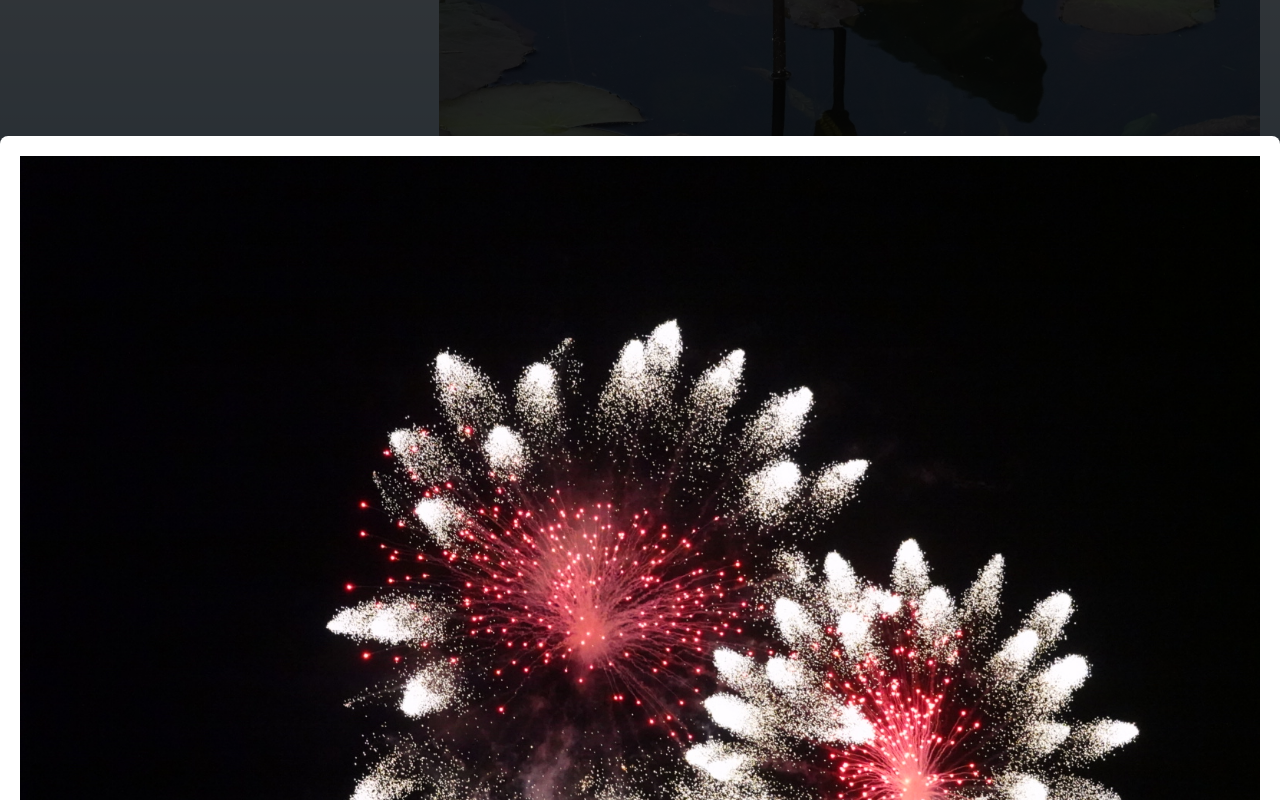
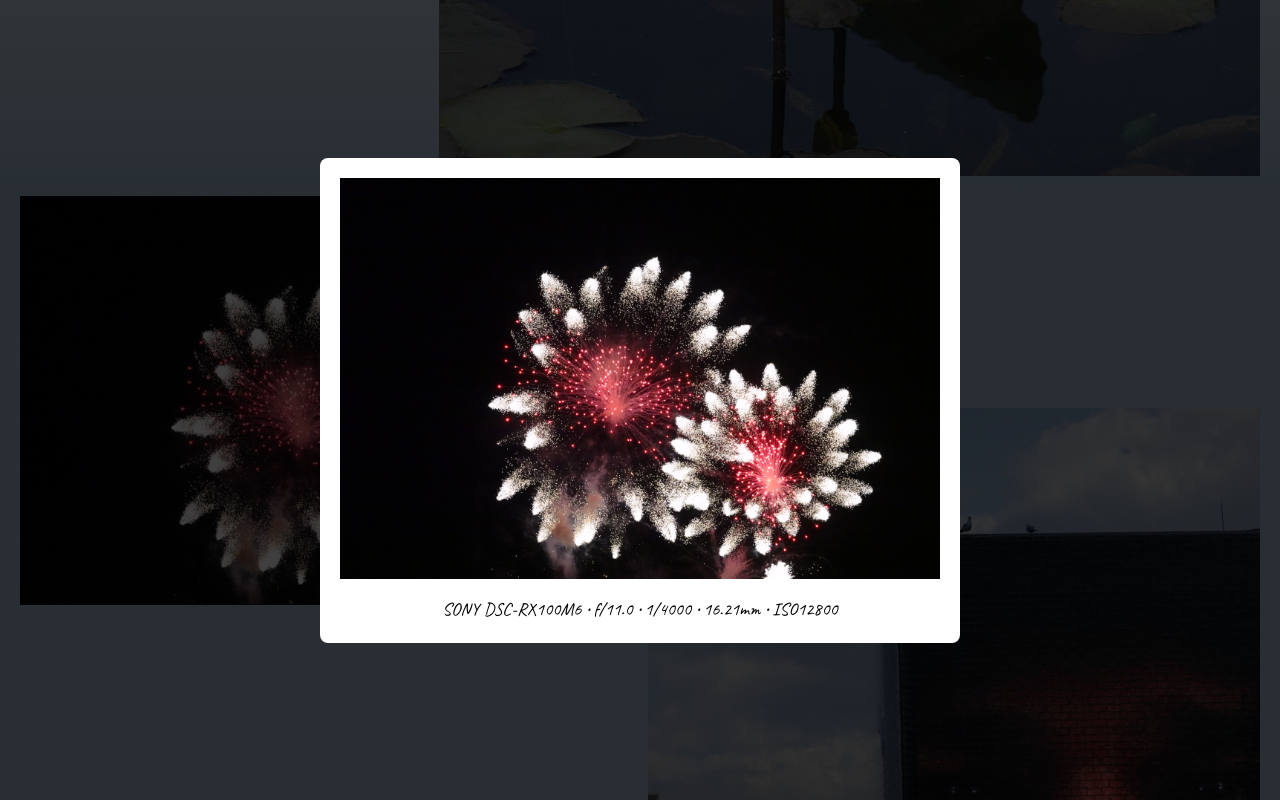
Before and after one commit to ridanaeeem/rida-photos, a Next.js app: page / in a window 1280 px wide. Both pictures are taken after a click on the picture 326 px from the left and 929 px from the top of the page. Shown: the part 529-1329 px from the top of the page. Built offline with nearby package versions, Linux system fonts and the light colour scheme.

Commit message:
border fix

```diff
--- a/components/PhotoModal.tsx
+++ b/components/PhotoModal.tsx
@@ -14,8 +14,8 @@ const PhotoModal: React.FC<PhotoModalProps> = ({ isOpen, imageSrc, imageAlt, des
 	if (!isOpen) return null;
 
 	return (
-		<div className="fixed z-50 flex items-center justify-center m-5 lg:m-auto text-center">
-			<div className="relative bg-white p-3 md:p-5 rounded-lg">
+		<div className="fixed lg:inset-0 z-50 flex items-center justify-center m-5 lg:m-[20rem] text-center">
+			<div className="fixed  relative bg-white p-3 md:p-5 rounded-lg">
 				{/* <button
 					className="absolute p-2 top-2 right-1 text-2xl text-gray-500 hover:text-gray-800"
 					onClick={onClose}>
```
